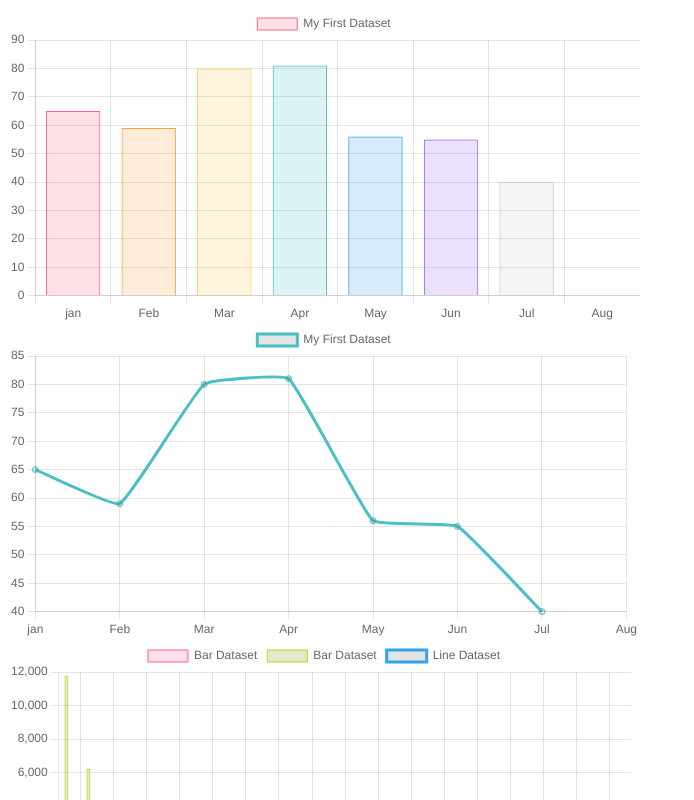
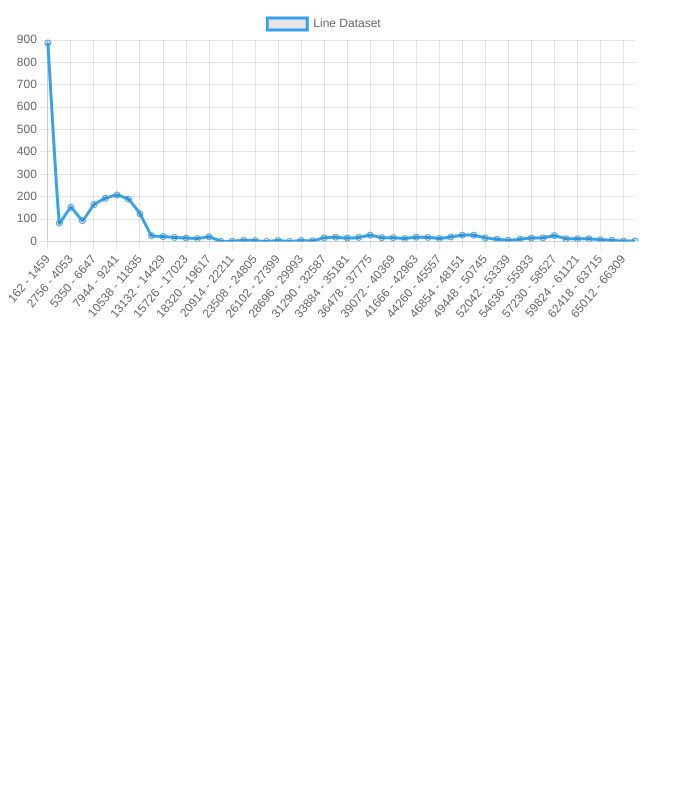
Before and after one commit to pleonardodp12/statistic, a React (Vite) app: page / in a window 1280 px wide. Shown: the top 800 px of the page, without its empty margins (0-694 px from the left). Built offline with nearby package versions, Linux system fonts and the light colour scheme.

Commit message:
removendo dados comentados

```diff
--- a/src/App.tsx
+++ b/src/App.tsx
@@ -1,186 +1,40 @@
 import { Bar, Line, Scatter } from "react-chartjs-2";
 
 import { analyzeArray } from "./utils";
-import { data, dollars } from "./data";
+import { data } from "./data";
 import { Chart, registerables } from "chart.js";
 Chart.register(...registerables);
 
-// const options = {
-//   responsive: true,
-//   plugins: {
-//     legend: {
-//       position: "top" as const, // Corrija a posição aqui
-//     },
-//     title: {
-//       display: true,
-//       text: "Gráfico de Frequência",
-//     },
-//   },
-//   annotation: {
-//     annotations: [
-//       {
-//         type: "line",
-//         mode: "horizontal",
-//         scaleID: "y",
-//         value: mean,
-//         borderColor: "rgb(75, 192, 192)",
-//         borderWidth: 2,
-//         label: {
-//           content: `Média: ${mean.toFixed(2)}`,
-//           enabled: true,
-//           position: "right",
-//         },
-//       },
-//       {
-//         type: "line",
-//         mode: "horizontal",
-//         scaleID: "y",
-//         value: mode as number,
-//         borderColor: "rgb(255, 205, 86)",
-//         borderWidth: 2,
-//         label: {
-//           content: `Moda: ${mode}`,
-//           enabled: true,
-//           position: "right",
-//         },
-//       },
-//       {
-//         type: "line",
-//         mode: "horizontal",
-//         scaleID: "y",
-//         value: median,
-//         borderColor: "rgb(54, 162, 235)",
-//         borderWidth: 2,
-//         label: {
-//           content: `Mediana: ${median}`,
-//           enabled: true,
-//           position: "right",
-//         },
-//       },
-//     ],
-//   },
-// };
-
-// console.log(mode, median, mean);
-
-// const data = [
-//   51, 51, 65, 52, 58, 58, 61, 58, 65, 65, 65, 56, 67.5, 67.5, 58, 67.5, 50, 57,
-//   50, 50, 81, 81, 81, 81, 110, 110, 110, 78, 54, 54, 54, 54, 65, 84, 71, 65, 65,
-//   65, 65, 66,
-// ];
-
-// const data = [
-//   5.3, 8.2, 13.8, 74.1, 85.3, 88.0, 90.2, 91.5, 92.4, 92.9, 93.6, 94.3, 94.8,
-//   94.9, 95.5, 95.8, 95.9, 96.6, 96.7, 98.1, 99.0, 101.4, 103.7, 106.0, 113.5,
-// ];
 const dados = analyzeArray(data);
-
-// const data = {
-//   labels,
-//   datasets: [
-//     {
-//       label: "Frequência",
-//       data: counts,
-//       borderColor: "rgb(255, 99, 132)",
-//       backgroundColor: "rgba(255, 99, 132, 0.5)",
-//     },
-//   ],
-// };
 
 console.log(dados);
 
-const contarFrequenciaEItens = (array: number[]) => {
-  const frequencia = new Map();
-
-  array.forEach((item) => {
-    frequencia.set(item, (frequencia.get(item) || 0) + 1);
-  });
-
-  const frequenciaMapeada = Object.fromEntries(frequencia);
-  return Object.values(frequenciaMapeada);
-};
+const findMFromClasses = () => {};
 
 function App() {
   return (
     <>
       <div style={{ width: "50%" }}>
-        {/* <Line data={data} options={options} /> */}
-        <Bar
-          options={{
-            scales: {
-              y: {
-                beginAtZero: true,
-              },
-            },
-          }}
-          data={{
-            labels: ["jan", "Feb", "Mar", "Apr", "May", "Jun", "Jul", "Aug"],
-            datasets: [
-              {
-                label: "My First Dataset",
-                data: [65, 59, 80, 81, 56, 55, 40],
-                backgroundColor: [
-                  "rgba(255, 99, 132, 0.2)",
-                  "rgba(255, 159, 64, 0.2)",
-                  "rgba(255, 205, 86, 0.2)",
-                  "rgba(75, 192, 192, 0.2)",
-                  "rgba(54, 162, 235, 0.2)",
-                  "rgba(153, 102, 255, 0.2)",
-                  "rgba(201, 203, 207, 0.2)",
-                ],
-                borderColor: [
-                  "rgb(255, 99, 132)",
-                  "rgb(255, 159, 64)",
-                  "rgb(255, 205, 86)",
-                  "rgb(75, 192, 192)",
-                  "rgb(54, 162, 235)",
-                  "rgb(153, 102, 255)",
-                  "rgb(201, 203, 207)",
-                ],
-                borderWidth: 1,
-              },
-            ],
-          }}
-        />
-      </div>
-      <div style={{ width: "50%" }}>
-        <Line
-          data={{
-            labels: ["jan", "Feb", "Mar", "Apr", "May", "Jun", "Jul", "Aug"],
-            datasets: [
-              {
-                label: "My First Dataset",
-                data: [65, 59, 80, 81, 56, 55, 40],
-                fill: false,
-                borderColor: "rgb(75, 192, 192)",
-                tension: 0.1,
-              },
-            ],
-          }}
-        />
-      </div>
-
-      <div style={{ width: "50%" }}>
         <Scatter
           data={{
             labels: dados.rangeCounts.map(({ classe }) => classe),
             datasets: [
-              {
-                type: "bar",
-                label: "Bar Dataset",
-                data: dados.rangeCounts.map(({ fi }) => fi),
-                borderColor: "rgb(255, 99, 132)",
-                borderWidth: 1,
-                backgroundColor: "rgba(255, 99, 132, 0.2)",
-              },
-              {
-                type: "bar",
-                label: "Bar Dataset",
-                data: [dados.media, dados.moda, dados.mediana],
-                borderColor: "rgb(176, 219, 21)",
-                borderWidth: 1,
-                backgroundColor: "rgba(123, 145, 0, 0.2)",
-              },
+              // {
+              //   type: "bar",
+              //   label: "Bar Dataset",
+              //   data: dados.rangeCounts.map(({ fi }) => fi),
+              //   borderColor: "rgb(255, 99, 132)",
+              //   borderWidth: 1,
+              //   backgroundColor: "rgba(255, 99, 132, 0.2)",
+              // },
+              // {
+              //   type: "line",
+              //   label: "Bar Dataset",
+              //   data: [dados.media, dados.moda, dados.mediana],
+              //   borderColor: "rgb(176, 219, 21)",
+              //   borderWidth: 1,
+              //   backgroundColor: "rgba(123, 145, 0, 0.2)",
+              // },
               {
                 type: "line",
                 tension: 0.1,
@@ -192,13 +46,8 @@ function App() {
             ],
           }}
           options={{
+            responsive: true,
             scales: {
-              // x: {
-              //   beginAtZero: true,
-              // },
-              // xAxes: {
-              //   beginAtZero: true,
-              // },
               y: {
                 min: 0,
                 beginAtZero: true,
```
